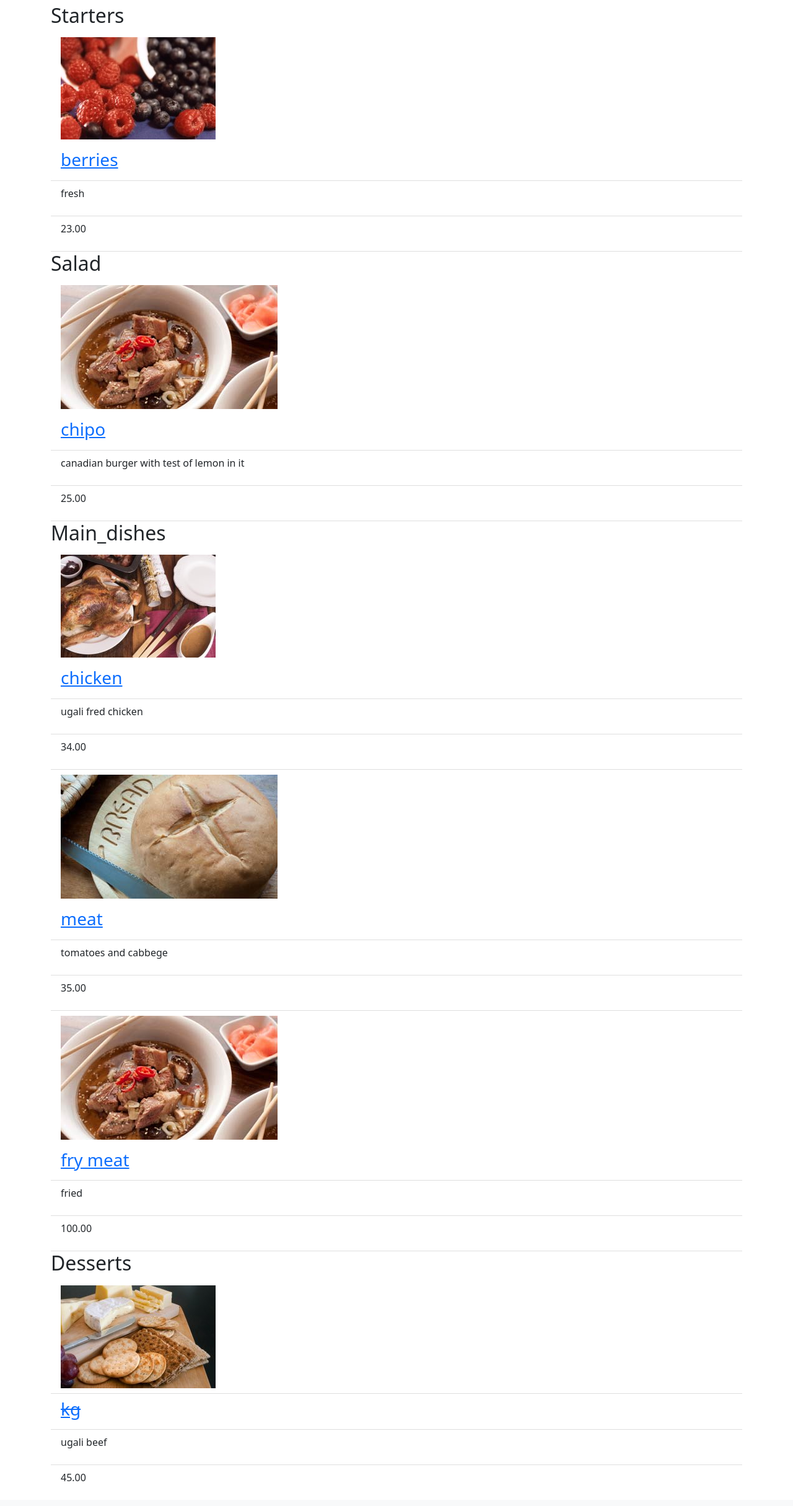
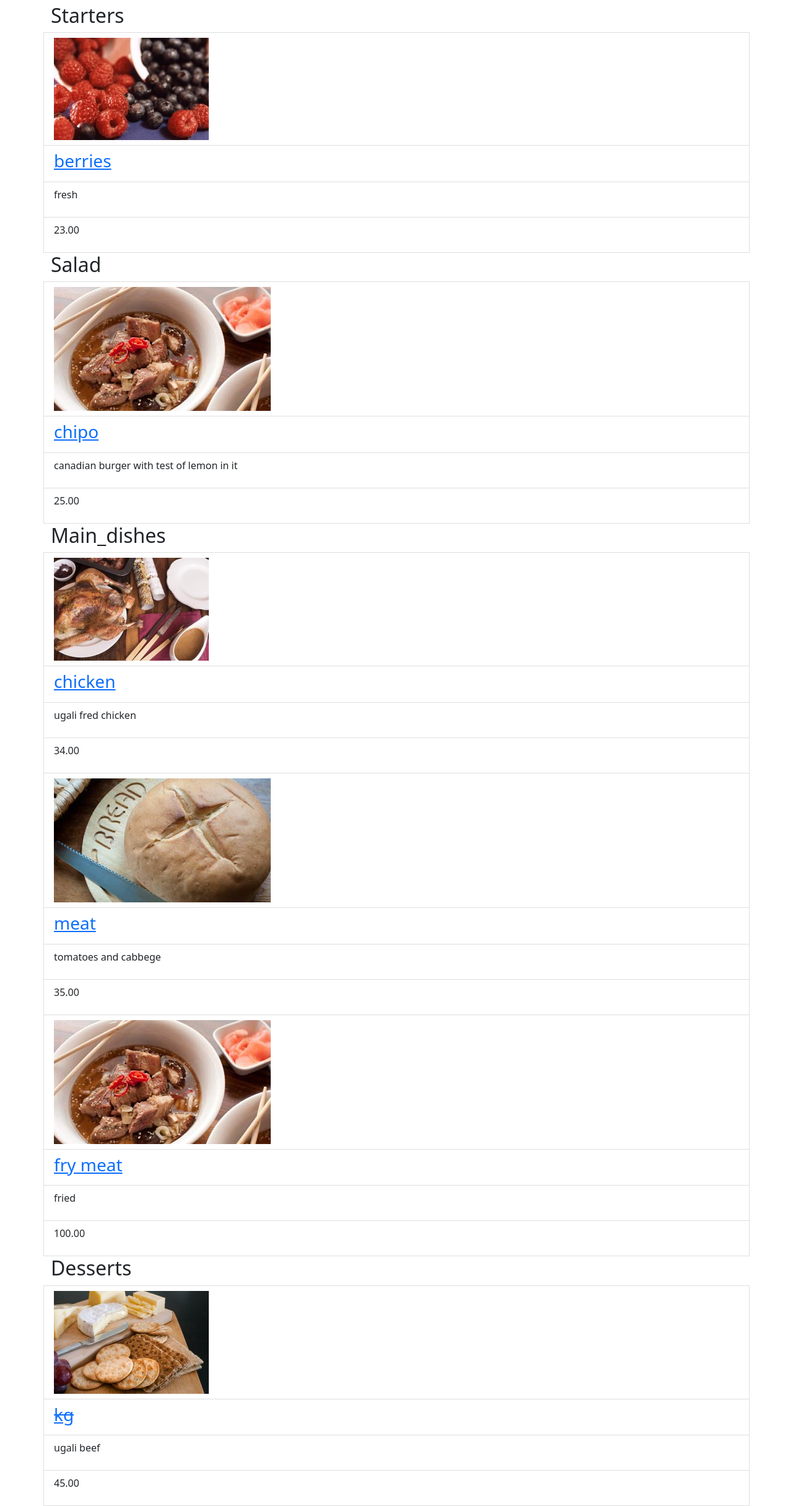
Before and after one commit to mulera21/restorant_web, a Django app: page / in a window 1280 px wide. Shown: the part 106-2536 px from the top of the page at 62% size. Before the commit the page ends 2496 px from the top, so only its background shows below. Run offline with Django 5.2, Linux system fonts and the light colour scheme; data comes from the database, SQL or seed files in the repository; some libraries are stand-ins or nearby versions.

Commit message:
applying boostrap

```diff
--- a/mysite/restaurant_menu/templates/index.html
+++ b/mysite/restaurant_menu/templates/index.html
@@ -3,7 +3,8 @@
 {% block content %}
 <div class="container" xmlns="http://www.w3.org/1999/html">
     <h1>Restaurant Menu</h1>
-    <l class="list-group list-group-flush">
+    <ul class="list-group list-group-flush">
+        <div class="row">
         {% for meal in meals %}
             <h2 class="pt -5">{{ meal.1 }}</h2>
                 {% for m in item_list %}
@@ -22,8 +23,8 @@
                                 <p>{{ m.price }}</p>
                             </li>
                         {% else%}
-                            <li  class="list-group-item d-flex justify-content-between align-items-center border-0">
-                                <img src = "{{m.image.url}}">
+                            <li  class="list-group-item d-flex justify-content-between align-items-center  center-block text-center">
+                                <img src = " {{m.image.url}}">
                             </li >
                              <li  class="list-group-item d-flex justify-content-between align-items-center">
                                  <a href="{% url 'menu_item' m.pk %}"><h3>{{ m.meal }}</h3></a>
@@ -39,6 +40,7 @@
                      {% endif %}
                 {% endfor %}
         {% endfor %}
+            </div>
         </li>
 </div>
 {% endblock content %}
```
